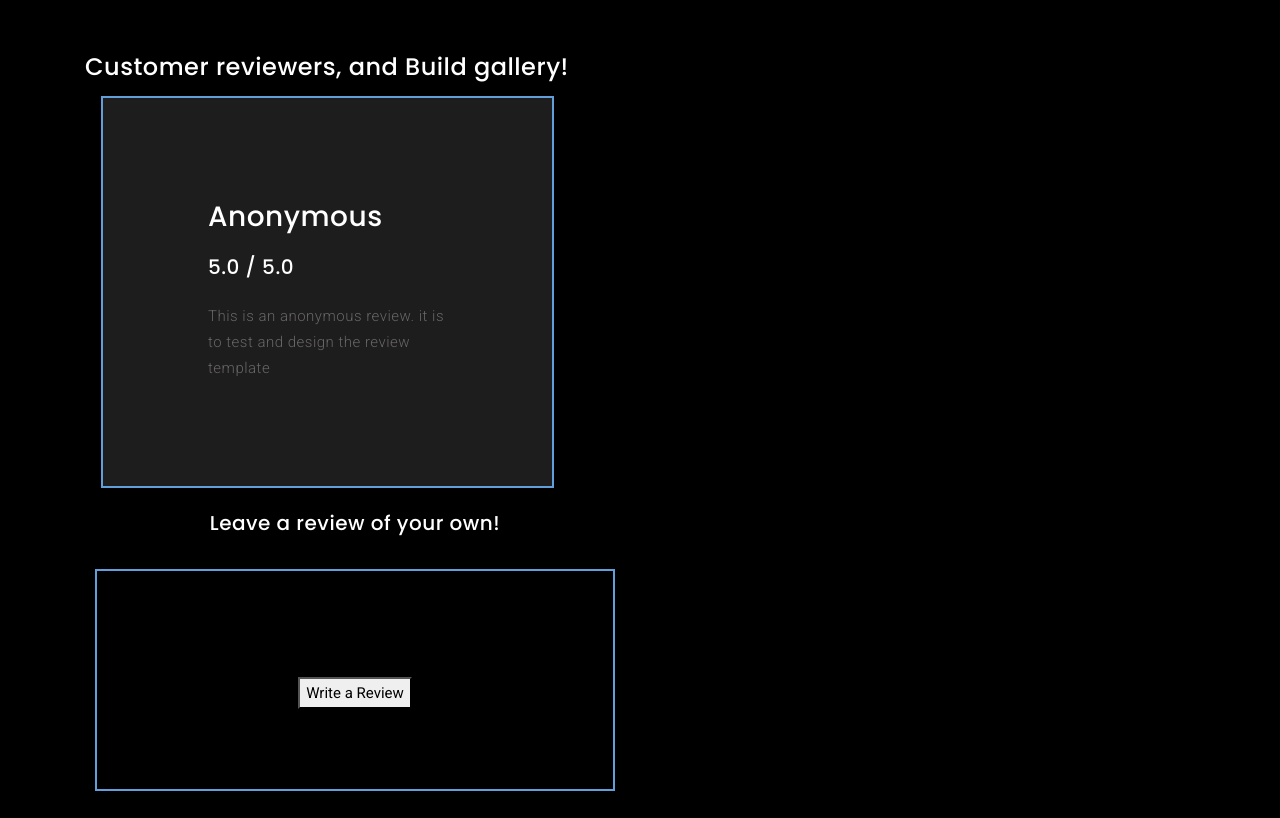
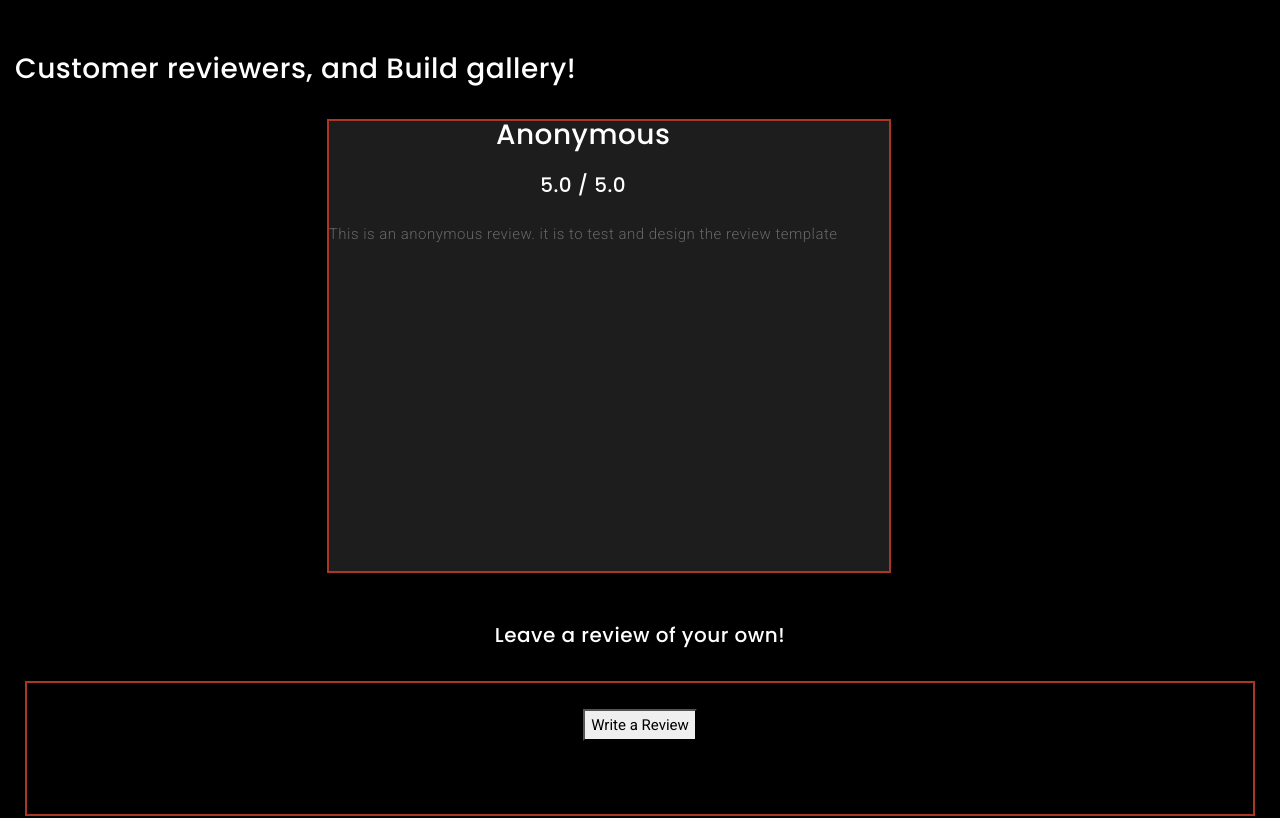
Before and after one commit to ArroyoDev-LLC/papertesla-storefront, a plain HTML site: page papertesla.html in a window 1280 px wide. Shown: the part 2680-3498 px from the top of the page. Drawn offline with nearby package versions, Linux system fonts and the light colour scheme.

Commit message:
PaperTesla update

```diff
--- a/css/CReview.css
+++ b/css/CReview.css
@@ -1,28 +1,36 @@
 
-.CR-layout
+.cr-grid
 {
-    align-self:center;
-    padding: 5px;
-    border: 2px;
-    border-color: #629eda;
-    border-style: solid;
-    background-color: #1d1d1d;
-    box-shadow:0 4px 8px 0 (rgba(0, 0, 0, 0.2));
+  display: grid;
+  grid-template: minmax(250px , 600px);
+  grid-template-columns: repeat(12, 1fr);
+  grid-template-rows: repeat(auto , 1fr);
+  grid-gap: 5px;
+  text-align: center;
+  -ms-text-align: center;
+  -moz-text-align: center;
+  -o-text-align: center;
+  -webkit-text-align: center;
 }
 
 .CR-box
 {
-
-   align-self: center;
-   box-sizing: content-box;
-  -webkit-box-sizing: content-box;
-  -moz-box-sizing: content-box;
-   width:100%;
-   height:100%;
-   padding: 105px;
+  grid-column: 6;
+  grid-row: 3;
+  border: 2px;
+  border-color: #aa3723;
+  border-style: solid;
+  background-color: #1d1d1d;
+  box-shadow:0 4px 8px 0 (rgba(0, 0, 0, 0.2));
+   display: flexbox;
+   display: -ms-flexbox;
+   display: -webkit-flex;
+   display: -moz-box;
+   min-width:564px;
+   min-height:454px;
 }
 
-.CR-center-block
+/* .CR-center-block
 {
   display: -webkit-box;
   display: -webkit-flex;
@@ -41,7 +49,7 @@
   -moz-box-direction: normal;
   -ms-flex-direction: column;
   flex-direction: column;
-}
+} */
 
 .CR-layout .customer-review
 {
@@ -53,11 +61,17 @@
 
 .review-title h4 h5
 {
+  grid-column: 6;
+  grid-row: 5;
   color:#ffffff;
-  text-align:left;
   margin: auto;
 }
 
+.cr-title h3
+{
+  grid-column: 6;
+  grid-row: 1;
+}
 
 .review-form
 {
@@ -72,39 +86,13 @@
 
 }
 
-@media only screen and (width: 768px)
-{
-  .review-form
-  {
-    width:auto;
-    height:auto;
-    min-width: 100%;
-    min-height: 100%;
-  }
-  .CR-box
-  {
-    width:auto;
-    height:auto;
-    min-width: 100%;
-    min-height: 100%;
-  }
-  .CR-layout
-  {
-    width:auto;
-    height:auto;
-    min-width: 100%;
-    min-height: 100%;
-  }
-
-}
-
 .button
 {
   align-content: center;
   margin: auto;
   padding: 10px;
   border-style: solid;
-  border-color: #629eda;
+  border-color: #aa3723;
   border: 5px;
 
 }
@@ -121,3 +109,34 @@
 {
   display: none;
 }
+
+
+@media only screen and (max-width: 600px)
+{
+  .review-form
+  {
+    width:auto;
+    height:auto;
+    max-width: 100%;
+    max-height: 100%;
+  }
+
+  .CR-box
+  {
+   align-self: center;
+   box-sizing: content-box;
+  -webkit-box-sizing: content-box;
+  -moz-box-sizing: content-box;
+   min-width:550px;
+   min-height:454px;
+  }
+
+  .CR-layout
+  {
+    width:auto;
+    height:auto;
+    max-width: 100%;
+    max-height: 100%;
+  }
+
+}
--- a/css/ReviewForm.css
+++ b/css/ReviewForm.css
@@ -13,8 +13,7 @@
    box-sizing: content-box;
    -webkit-box-sizing: inherit;
    -moz-box-sizing: inherit;
-   height: 100%;
-   width: 100%;
-   padding: 80px;
-   border: 2px solid #629eda;
+   min-height: 135px;
+   min-width: 135px;
+   border: 2px solid #aa3723;
 }
--- a/css/style.css
+++ b/css/style.css
@@ -444,12 +444,12 @@ header a.logo img {max-height:35px; max-width: 100px;vertical-align: sub;}
 }
 
 .header-appear .nav-box-round .navbar-nav .nav-link.active{
-    background-color: #629eda; /*custom color value for highlighting navbar*/
+    background-color: #aa3723; /*custom color value for highlighting navbar*/
     color: #ffffff !important;
 }
 
 .header-appear .nav-box-round .navbar-nav .nav-link:hover{
-    color: #629eda;
+    color: #aa3723;
 }
 
 /*nav line*/
--- a/js/Review.js
+++ b/js/Review.js
@@ -34,7 +34,7 @@ class ReactForm extends React.Component {
         <br /><br />
         <label>Rating:</label> <input id="Rating" type="text" value={this.state.value} onChange={this.handleChange} />
         <br /><br />
-        <label>Write your review!</label><input type="textarea" rows='9' defaultValue="Write Review Here!" value={this.state.value} onChange={this.handleChange} />
+        <label>Review:</label><input type="textarea" rows='9' defaultValue="Write Review Here!" value={this.state.value} onChange={this.handleChange} />
         <br /><br />
         <button type="submit">Submit</button>
       </form>
--- a/papertesla.html
+++ b/papertesla.html
@@ -28,7 +28,7 @@
     <link rel="stylesheet" href="css/style.css">
     <!-- custom Style Sheets -->
     <link rel="stylesheet" href="css/CReview.css">
-    <link rel="stylesheet" href="css/ReviewForm.css"
+    <link rel="stylesheet" href="css/ReviewForm.css">
 
 </head>
 <body data-spy="scroll" data-target=".navbar" data-offset="90">
@@ -456,21 +456,19 @@
 
 
 <!--Testimonials Start-->
-<!--TODO: add custom javascript for getting Reviews, and add javascript for posting reviews -->
+<!--TODO: add custom javascript for getting Reviews -->
 <section id="review">
-        <div class="container">
-            <div class="row align-items-center">
-                <div class="col-md-6 wow fadeInLeft">
-                    <div class="title">
-                        <h4 class="text-white mb-3">Customer reviewers, and Build gallery!</h4>
-                <table>
-                <tr>
-                    <td>
+        <div class="container-fluid">
+            <!-- <div class="row align-items-center"> -->
+                <div class="wow fadeInLeft">
+                    <!-- <div class="title"> -->
+                        <h3 class="text-white cr-title">Customer reviewers, and Build gallery!</h4>
+                <br />
                 <!-- Review 1 / template -->
-                <div class="col-md-6 mb-4 wow fadeInRight">
-                 <div class="CR-layout  CR-box">
-                    <div class="CR-center-block review-title text-white fadeIn">
-                     <h3>Anonymous</h3>
+                <div class=" wow fadeInRight cr-grid ">
+                 <div class="CR-box">
+                    <div class="review-title text-white fadeIn">
+                     <h3 >Anonymous</h3>
                      <br />
                      <h5>5.0 / 5.0</h5>
                      <br />
@@ -481,14 +479,7 @@
                   </div>
                 </div>
             </div>
-            </td>
-             <!--Template 1 end-->
-
-             <!-- other reviews will go here, creating a courasel for them Template 2 begin-->
-
-            </tr>
-            <!--Template 2 end-->
-        </table>
+        <br /><br />
         <div class="review-form review-prompt">
         <h5>Leave a review of your own!</h5>
         <br />
@@ -502,9 +493,9 @@
         <!--  -->
         </div>
         </div>
-    </div>
+    <!-- </div> -->
      </div>
-     </div>
+     <!-- </div> -->
     </div>
     </section>
     <!--Testimonial End-->
```
